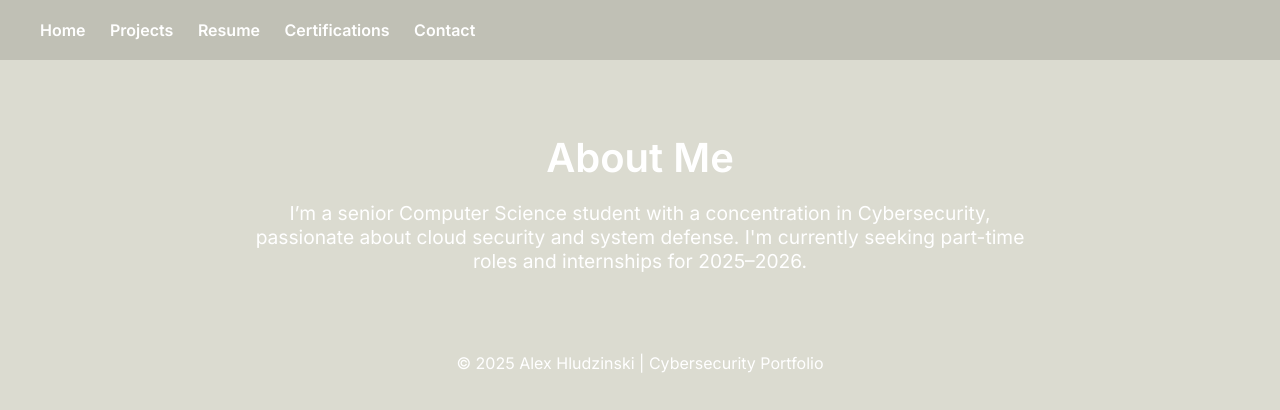
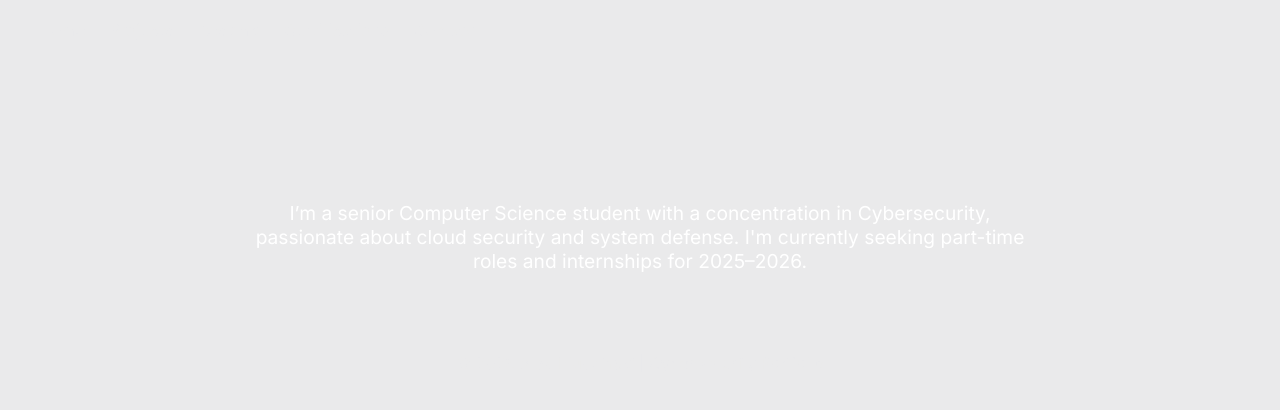
Before and after one commit to alexhlud/cybersec-labs, a plain HTML site: page index.html in a window 1280 px wide. Drawn offline with Linux system fonts and the light colour scheme.

Commit message:
color change

```diff
--- a/styles.css
+++ b/styles.css
@@ -1,13 +1,13 @@
 body {
   font-family: 'Inter', sans-serif;
-  background-color: #dbdbd0;
-  color: #ffffff;
+  background-color: #eaeaeb;
+  color: #0000;
   margin: 0;
   padding: 0;
 }
 
 header {
-  background-color: #c0c0b5;
+  background-color: #eaeaeb;
   padding: 20px;
   display: flex;
   justify-content: space-between;
@@ -15,7 +15,7 @@ header {
 }
 
 nav a {
-  color: #ffffff;
+  color: #eaeaeb;
   text-decoration: none;
   margin-left: 20px;
   font-weight: 600;
@@ -41,5 +41,5 @@ p {
 footer {
   text-align: center;
   padding: 20px;
-  color: #ffffff;
+  color: #eaeaeb;
 }
```
